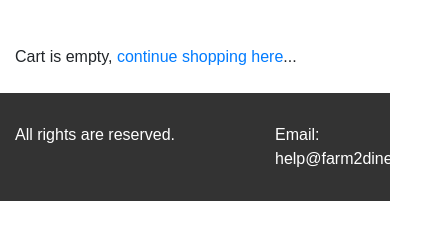
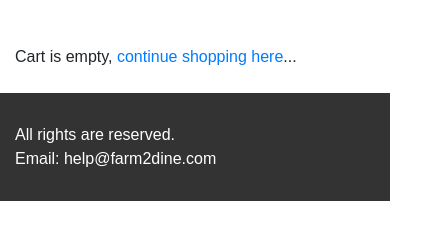
Before and after one commit to farm2dine/farm2dine.github.io, a plain HTML site: page cart/index.html in a window 390 px wide. Shown: the part 326-566 px from the top of the page, 427 px wide, since content can reach past the window. Drawn offline with nearby package versions, Linux system fonts and the light colour scheme; files that its build step writes are made by us from their sources; files whose address does not match are found by name; a web font is replaced by a local one.

Commit message:
bug fixes

```diff
--- a/cart/index.html
+++ b/cart/index.html
@@ -174,10 +174,10 @@
 	<div class="footer mt-4">
 		<div class="container">
 			<div class="row">
-				<div class="col-8">
+				<div class="col-md-8 col-12 ">
 					All rights are reserved.
 				</div>
-				<div class="col-4">
+				<div class="col-md-4 col-12">
 					Email: help@farm2dine.com
 				</div>
 			</div>
```
Also changed, not shown: index.html (+2 -2 lines).
